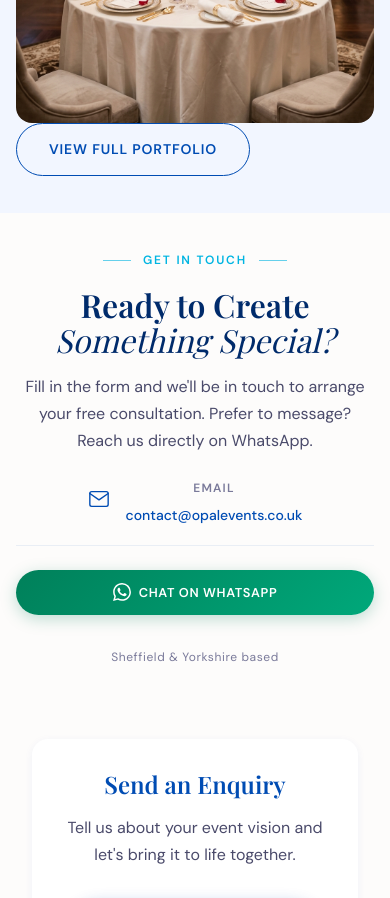
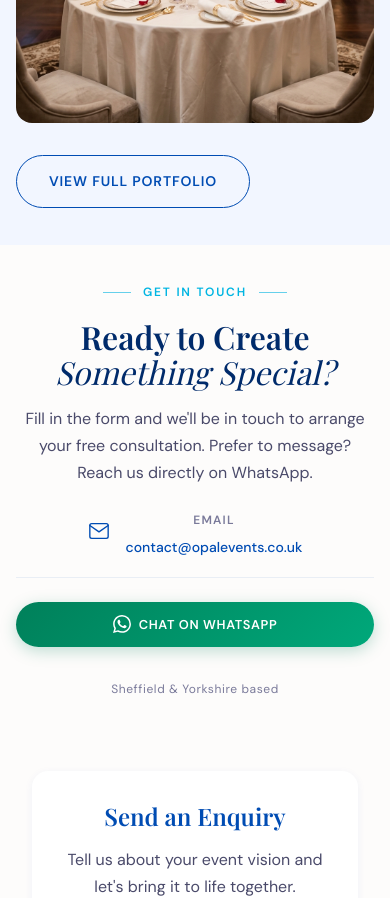
Before and after one commit to klaxtrix-sudo/opal-events, a React (Vite) app: page / in a window 390 px wide. Shown: the part 6440-7338 px from the top of the page. Built offline with nearby package versions, Linux system fonts and the light colour scheme; a web font is replaced by a local one.

Commit message:
fix: update gallery footer mobile margin to use spacing variable

```diff
--- a/src/components/Gallery.css
+++ b/src/components/Gallery.css
@@ -139,7 +139,7 @@
   }
 
   .gallery-footer {
-    margin-top: 0 !important; /* Remove internal margin-top to use purely section padding on mobile */
+    margin-top: var(--space-8);
   }
 }
 
```
